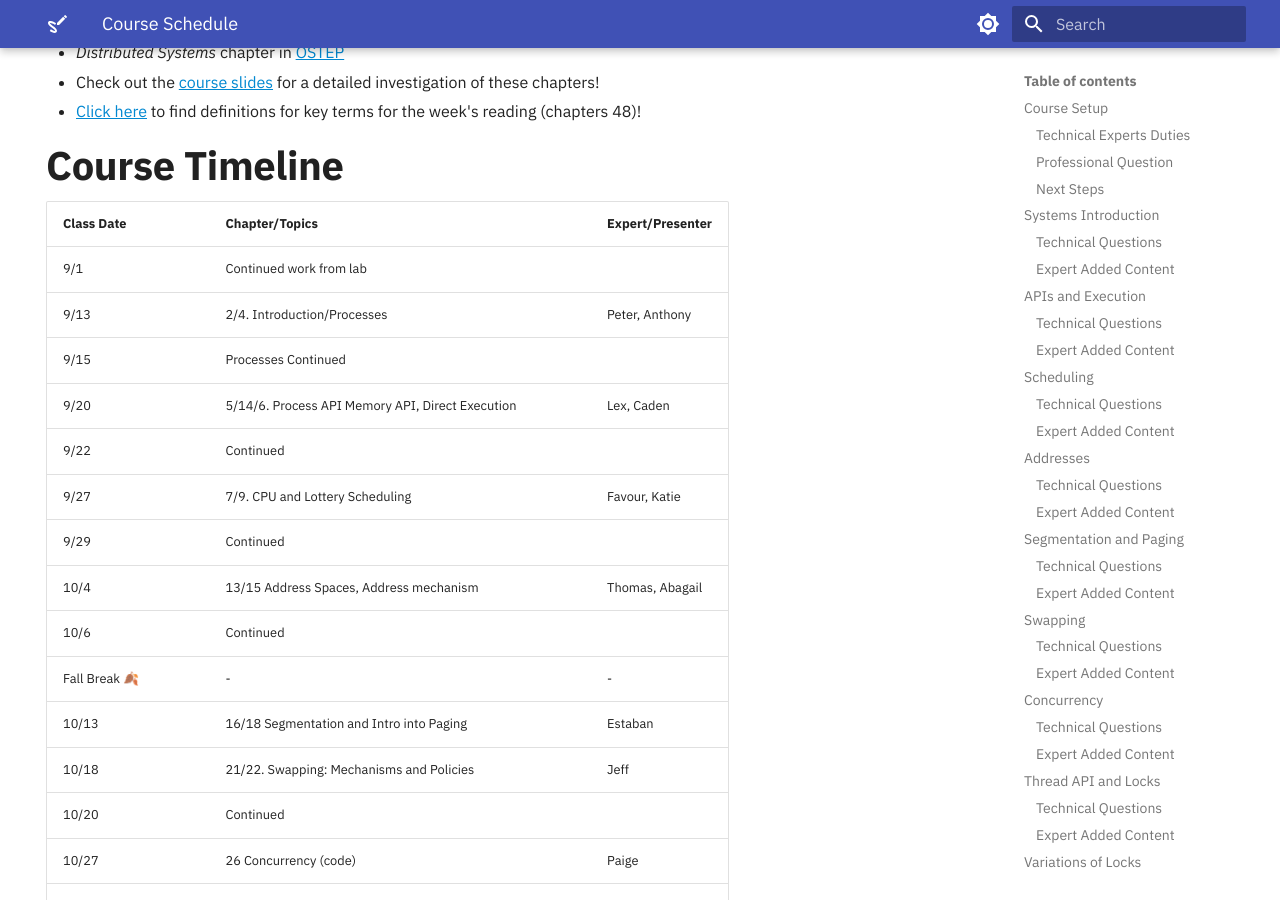
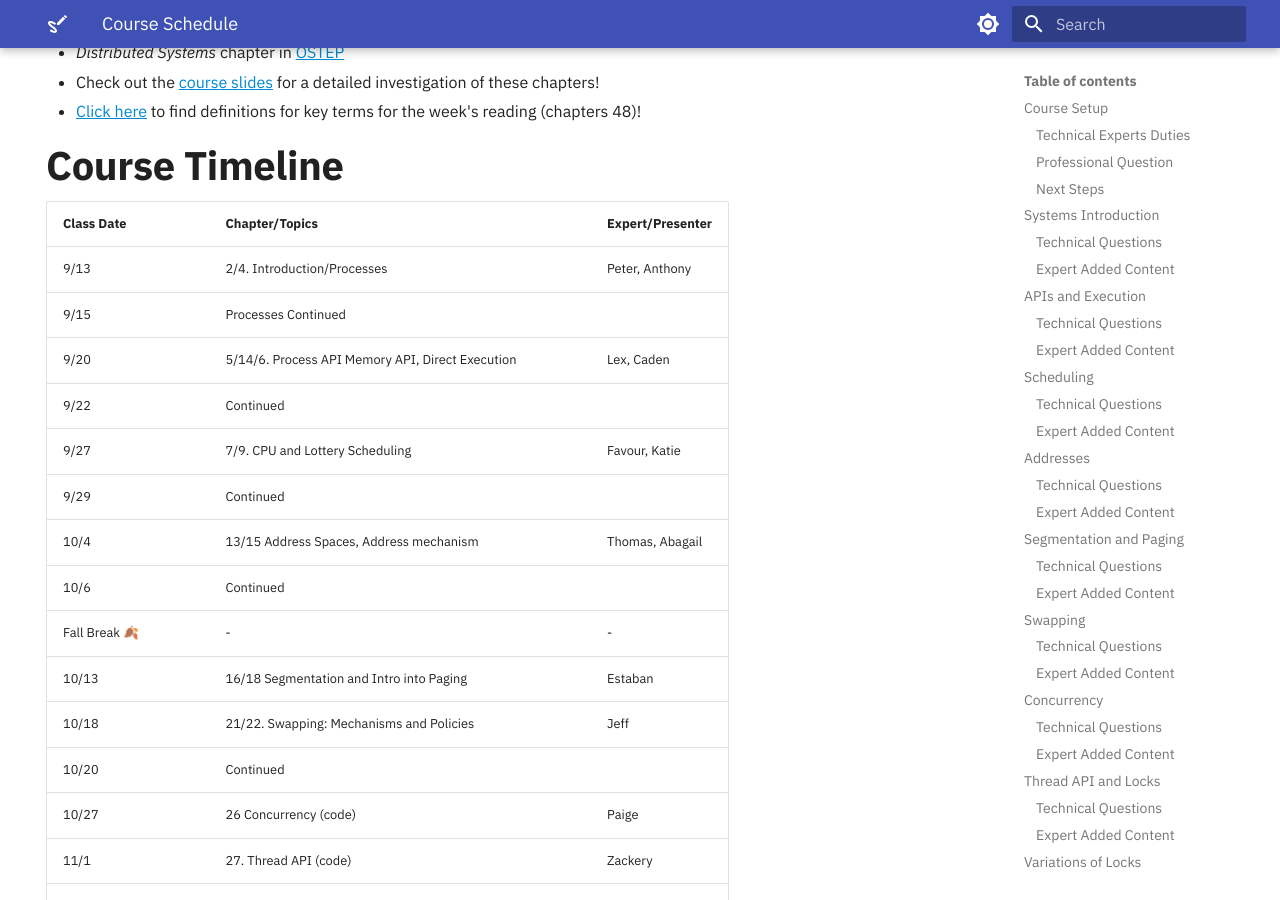
Before and after one commit to OS-Sketch/www.os-sketch.com, an MkDocs documentation site: the page built from docs/operating-systems/schedule.md, in a window 1280 px wide and 900 px high, scrolled down 4471 px. Built offline with MkDocs 1.6.1 and Material for MkDocs 9.7.7, drawn with Linux system fonts in a browser that asks for light colours.

Commit message:
Change: removed 9/1 class from timeline in schedule.md file.

```diff
--- a/docs/operating-systems/schedule.md
+++ b/docs/operating-systems/schedule.md
@@ -197,7 +197,6 @@ hide:
 
 | Class Date            | Chapter/Topics                                               | Expert/Presenter |
 |-----------------------|--------------------------------------------------------------|------------------|
-| 9/1                   | Continued work from lab                                      |                  |
 | 9/13                  | 2/4. Introduction/Processes                                  | Peter, Anthony   |
 | 9/15                  | Processes Continued                                          |                  |
 | 9/20                  | 5/14/6. Process API Memory API, Direct Execution             | Lex, Caden       |
```
Also changed, not shown: 2 other files.
